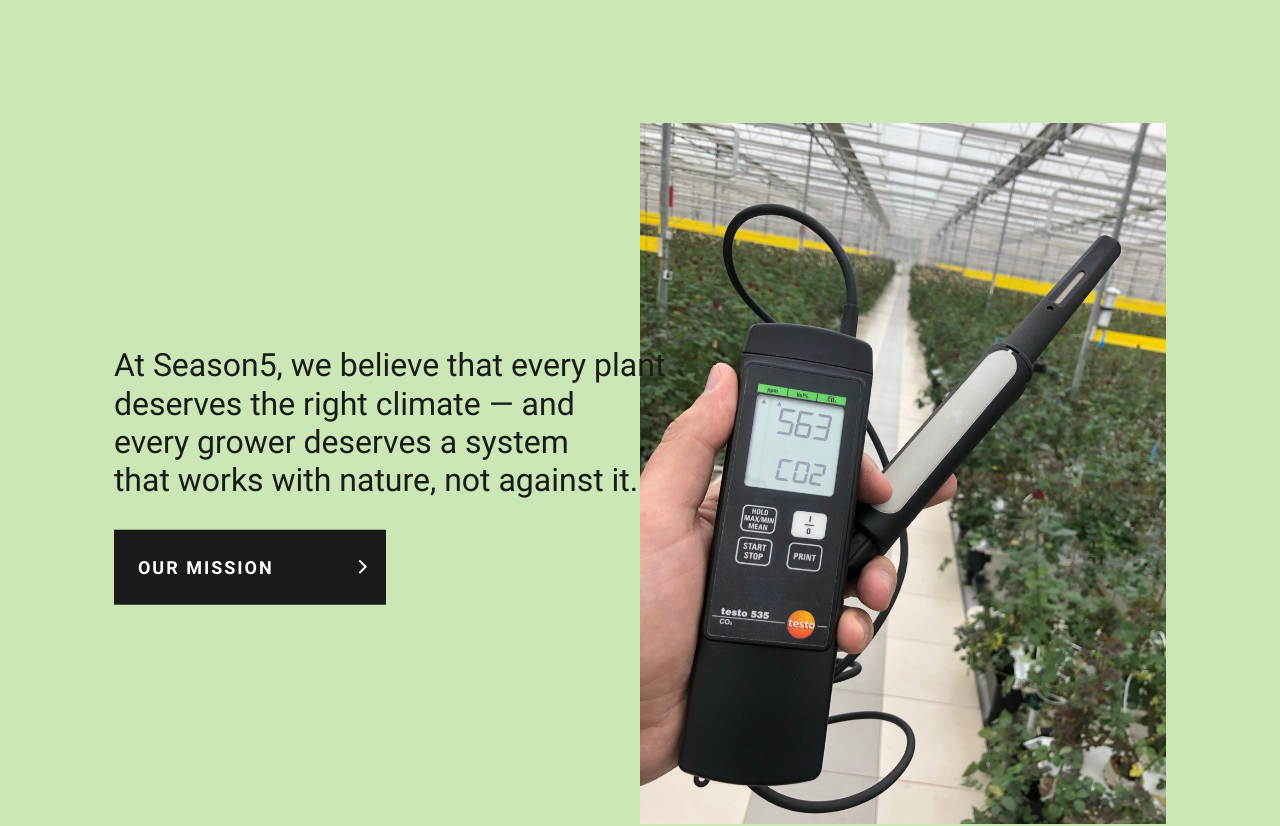
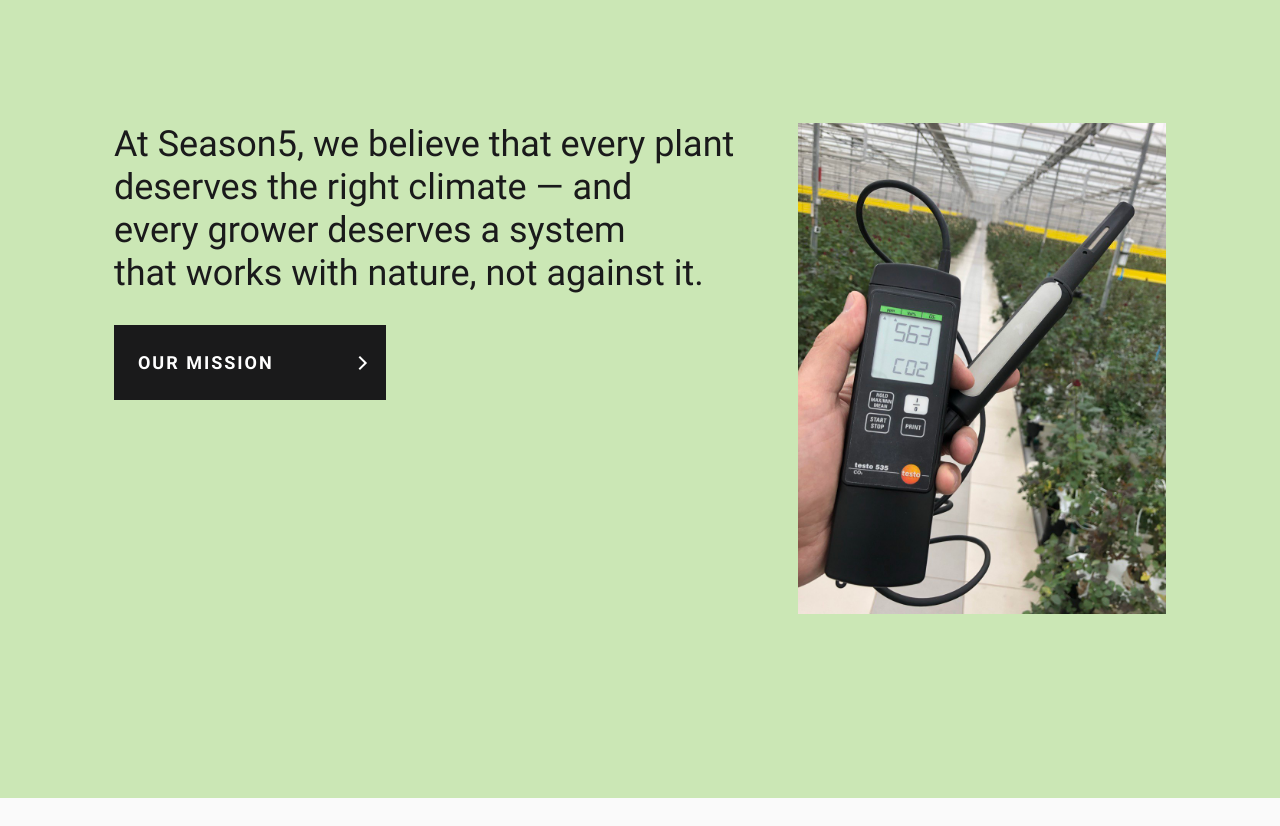
Before and after one commit to LevonSS/seasonFive, a React (Vite) app: page / in a window 1280 px wide. Shown: the part 1840-2666 px from the top of the page. Built offline with nearby package versions, Linux system fonts and the light colour scheme.

Commit message:
Refactor: Home page salmon section

```diff
--- a/src/components/gallery/Gallery.module.scss
+++ b/src/components/gallery/Gallery.module.scss
@@ -34,7 +34,7 @@
       will-change: filter; /* hints browser to optimize */
       image-rendering: auto;
       -webkit-transform: translate3d(0, 0, 0); /* for Safari/Chrome */
-      cursor: pointer;
+      cursor: zoom-in;
 
       &:hover {
         filter: grayscale(0);
--- a/src/components/salmon/Salmon.module.scss
+++ b/src/components/salmon/Salmon.module.scss
@@ -12,11 +12,8 @@
   }
 
   &__text {
-    position: absolute;
     text-align: left;
-    max-width: 75%;
-    top: 50%;
-    transform: translatey(-50%);
+    min-width: 65%;
 
     @include global.respond(phone) {
       position: initial;
@@ -26,6 +23,7 @@
 
     & h3 {
       font-size: 2.5vw;
+      font-size: 3.6rem;
       line-height: 1.2;
       font-weight: 400;
       color: var(--background-color);
@@ -35,13 +33,21 @@
         font-size: 1.5vw;
       }
 
+      @include global.respond(md) {
+        font-size: 2.5rem;
+      }
+
+      @include global.respond(tab) {
+        font-size: 2rem;
+      }
+
       @include global.respond(phone) {
         font-size: 1.8rem;
       }
 
       & span {
-        display: block;
-        white-space: nowrap;
+        // display: block;
+        // white-space: nowrap;
       }
     }
   }
@@ -76,7 +82,7 @@
     position: relative;
     transition: all 1s cubic-bezier(0.19, 1, 0.22, 1);
 
-    @include global.respond(phone) {
+    @include global.respond(tab) {
       font-size: 0.9rem;
     }
 
```
Also changed, not shown: src/assets/images/bre-final-office.jpg (deleted).
